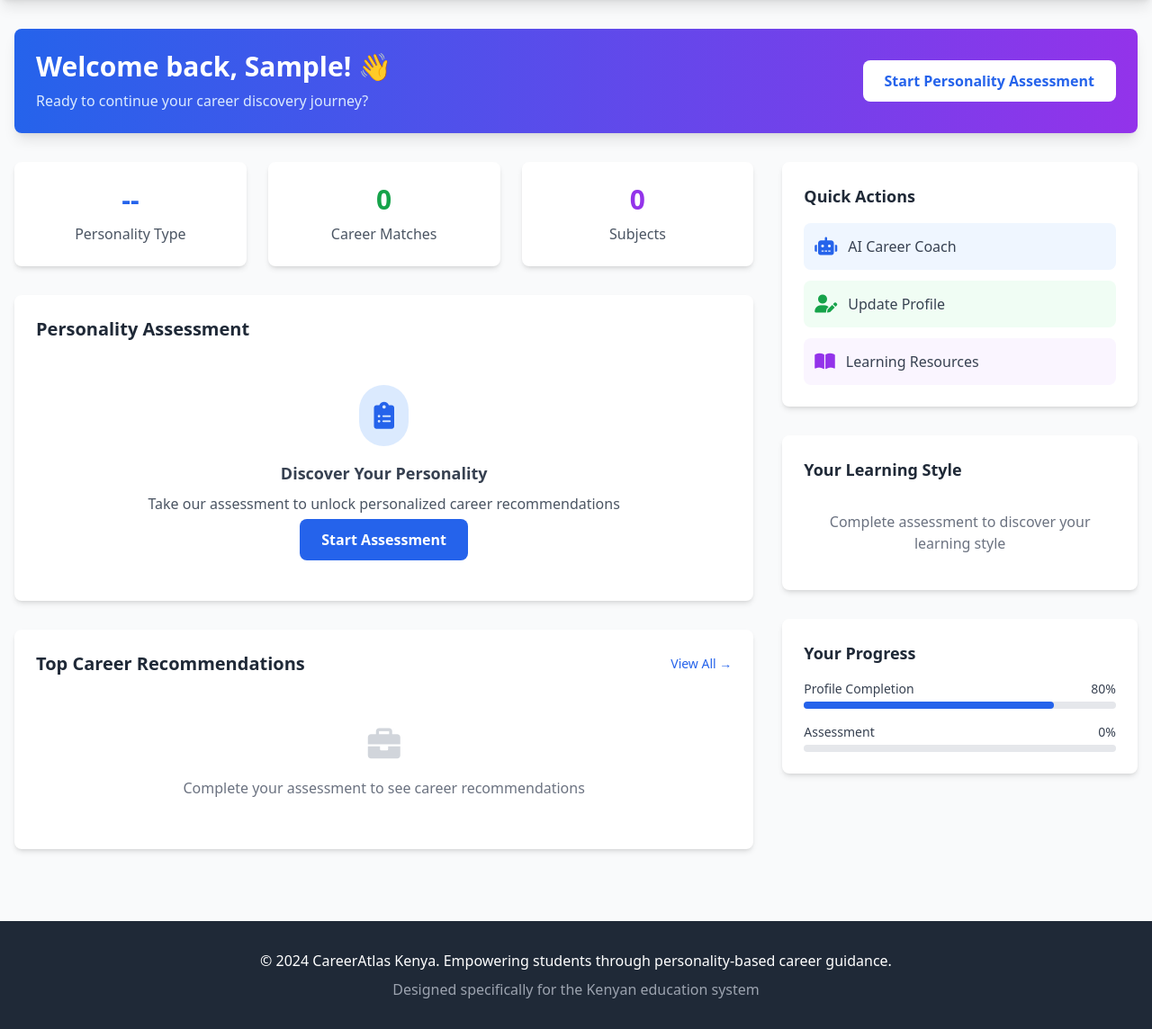
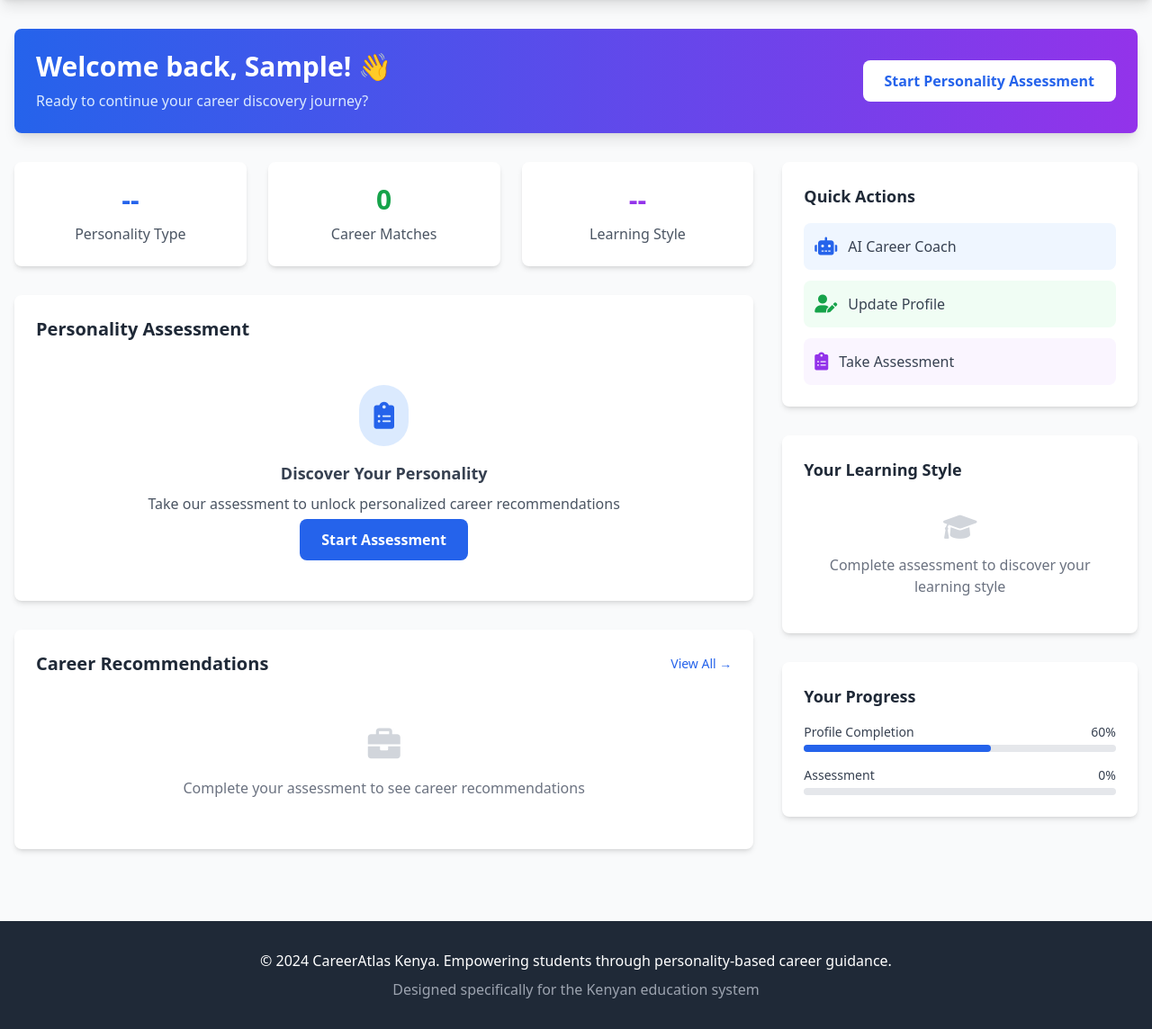
Before and after one commit to Mathewsq369/CareerAtlas, a Django app: page /users/dashboard/ in a window 1280 px wide. Shown: the part 72-1216 px from the top of the page at 90% size. Run offline with Django 5.2, Linux system fonts and the light colour scheme; the visitor is signed in with stand-in values (Sample User, id 1); data that the repository does not hold is empty; some libraries are stand-ins or nearby versions.

Commit message:
modified home.html in dashboards

```diff
--- a/backend/templates/dashboard/home.html
+++ b/backend/templates/dashboard/home.html
@@ -1,7 +1,7 @@
 {% extends 'base.html' %}
 {% load static %}
 
-{% block title %}Dashboard - EduPersona Kenya{% endblock %}
+{% block title %}Dashboard - CareerAtlas Kenya{% endblock %}
 
 {% block content %}
 <div class="container mx-auto px-4 py-8">
@@ -48,9 +48,9 @@
 
                 <div class="bg-white rounded-lg shadow-md p-6 text-center">
                     <div class="text-3xl font-bold text-purple-600 mb-2">
-                        {{ user.studentprofile.subjects.count }}
+                        {% if learning_style %}{{ learning_style.name|title }}{% else %}--{% endif %}
                     </div>
-                    <div class="text-gray-600">Subjects</div>
+                    <div class="text-gray-600">Learning Style</div>
                 </div>
             </div>
 
@@ -66,7 +66,9 @@
                         </div>
                         <div>
                             <h3 class="font-semibold text-green-800">Assessment Completed</h3>
-                            <p class="text-green-600 text-sm">You are {{ assessment_result.personality_type.mbti_type }} - {{ assessment_result.personality_type.name }}</p>
+                            <p class="text-green-600 text-sm">
+                                You are {{ assessment_result.personality_type.mbti_type }} - {{ assessment_result.personality_type.name }}
+                            </p>
                         </div>
                     </div>
                     <a href="{% url 'assessment-results' %}" class="text-green-600 hover:text-green-800 font-medium">
@@ -91,7 +93,7 @@
             <!-- Top Recommendations -->
             <div class="bg-white rounded-lg shadow-md p-6">
                 <div class="flex justify-between items-center mb-6">
-                    <h2 class="text-xl font-semibold text-gray-800">Top Career Recommendations</h2>
+                    <h2 class="text-xl font-semibold text-gray-800">Career Recommendations</h2>
                     <a href="{% url 'recommendations' %}" class="text-blue-600 hover:text-blue-800 text-sm font-medium">
                         View All →
                     </a>
@@ -139,10 +141,10 @@
                         <span class="font-medium text-gray-700">Update Profile</span>
                     </a>
 
-                    <a href="{% url 'learning-resources' %}"
+                    <a href="{% url 'assessment-start' %}"
                        class="flex items-center p-3 bg-purple-50 rounded-lg hover:bg-purple-100 transition duration-300">
-                        <i class="fas fa-book-open text-purple-600 text-xl mr-3"></i>
-                        <span class="font-medium text-gray-700">Learning Resources</span>
+                        <i class="fas fa-clipboard-list text-purple-600 text-xl mr-3"></i>
+                        <span class="font-medium text-gray-700">Take Assessment</span>
                     </a>
                 </div>
             </div>
@@ -156,11 +158,12 @@
                     <div class="bg-indigo-100 p-4 rounded-full inline-block mb-3">
                         <i class="fas fa-graduation-cap text-indigo-600 text-2xl"></i>
                     </div>
-                    <h4 class="font-semibold text-gray-800">{{ learning_style.name }} Learner</h4>
+                    <h4 class="font-semibold text-gray-800">{{ learning_style.name|title }} Learner</h4>
                     <p class="text-gray-600 text-sm mt-2">{{ learning_style.description }}</p>
                 </div>
                 {% else %}
                 <div class="text-center py-4 text-gray-500">
+                    <i class="fas fa-graduation-cap text-3xl mb-3 text-gray-300"></i>
                     <p>Complete assessment to discover your learning style</p>
                 </div>
                 {% endif %}
@@ -173,10 +176,10 @@
                     <div>
                         <div class="flex justify-between mb-1">
                             <span class="text-sm font-medium text-gray-700">Profile Completion</span>
-                            <span class="text-sm font-medium text-gray-700">80%</span>
+                            <span class="text-sm font-medium text-gray-700">60%</span>
                         </div>
                         <div class="w-full bg-gray-200 rounded-full h-2">
-                            <div class="bg-blue-600 h-2 rounded-full" style="width: 80%"></div>
+                            <div class="bg-blue-600 h-2 rounded-full" style="width: 60%"></div>
                         </div>
                     </div>
 
```
